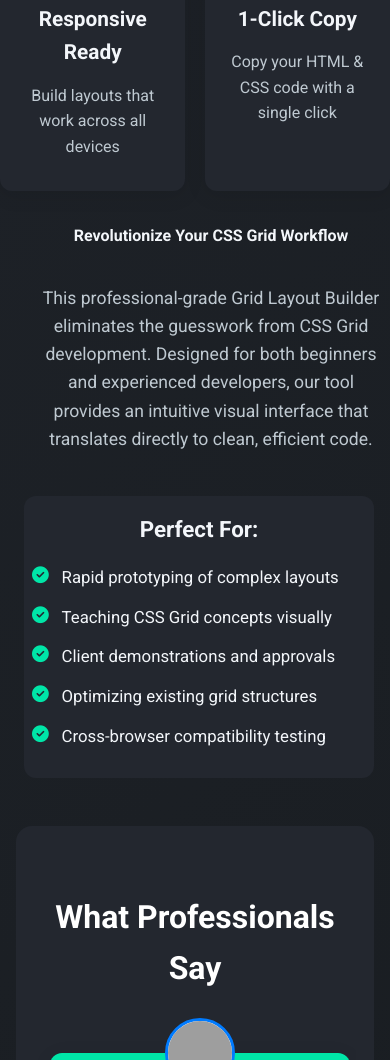
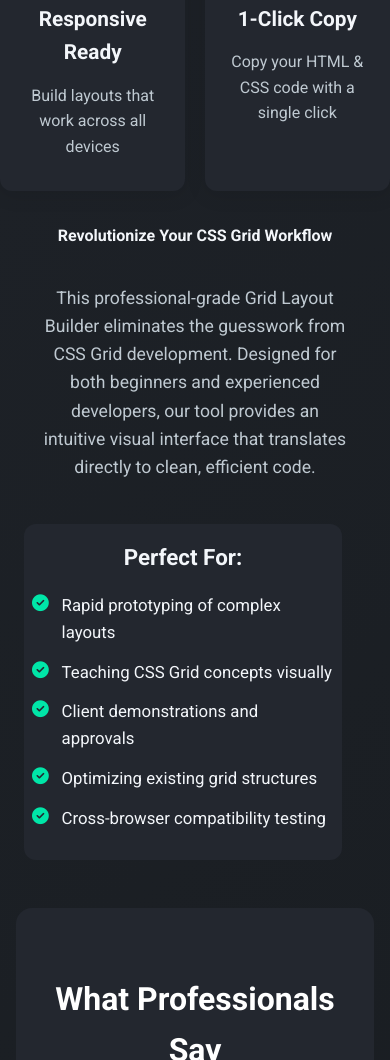
Before and after one commit to Asawer-Javed/task4, a plain HTML site: page index.html in a window 390 px wide. Shown: the part 2278-3338 px from the top of the page. Drawn offline with Linux system fonts and the light colour scheme; grey boxes are pictures that could not be loaded.

Commit message:
completely improved

```diff
--- a/styles/responsiveness.css
+++ b/styles/responsiveness.css
@@ -59,14 +59,14 @@ body {
     max-width: 100vw;
     width: 100vw;
     padding-left: 1rem;
-    padding-right: 1rem;
+    padding-right: 1.5rem;
     box-sizing: border-box;
   }
 }
 @media (max-width: 900px) {
   .tool-description {
     padding-left: 0.3rem;
-    padding-right: 0.3rem;
+    padding-right: 2rem;
     max-width: 100vw;
     width: 100vw;
     box-sizing: border-box;
@@ -79,7 +79,7 @@ body {
 @media (max-width: 768px) {
   .tool-description {
     padding-left: 0.5rem;
-    padding-right: 0.5rem;
+    padding-right: 2rem;
     max-width: 100vw;
     width: 100vw;
     box-sizing: border-box;
@@ -89,7 +89,7 @@ body {
 @media (max-width: 600px) {
   .tool-description {
     padding-left: 0.5rem;
-    padding-right: 0.5rem;
+    padding-right: 2.5rem;
     max-width: 100vw;
     width: 100vw;
     box-sizing: border-box;
```
